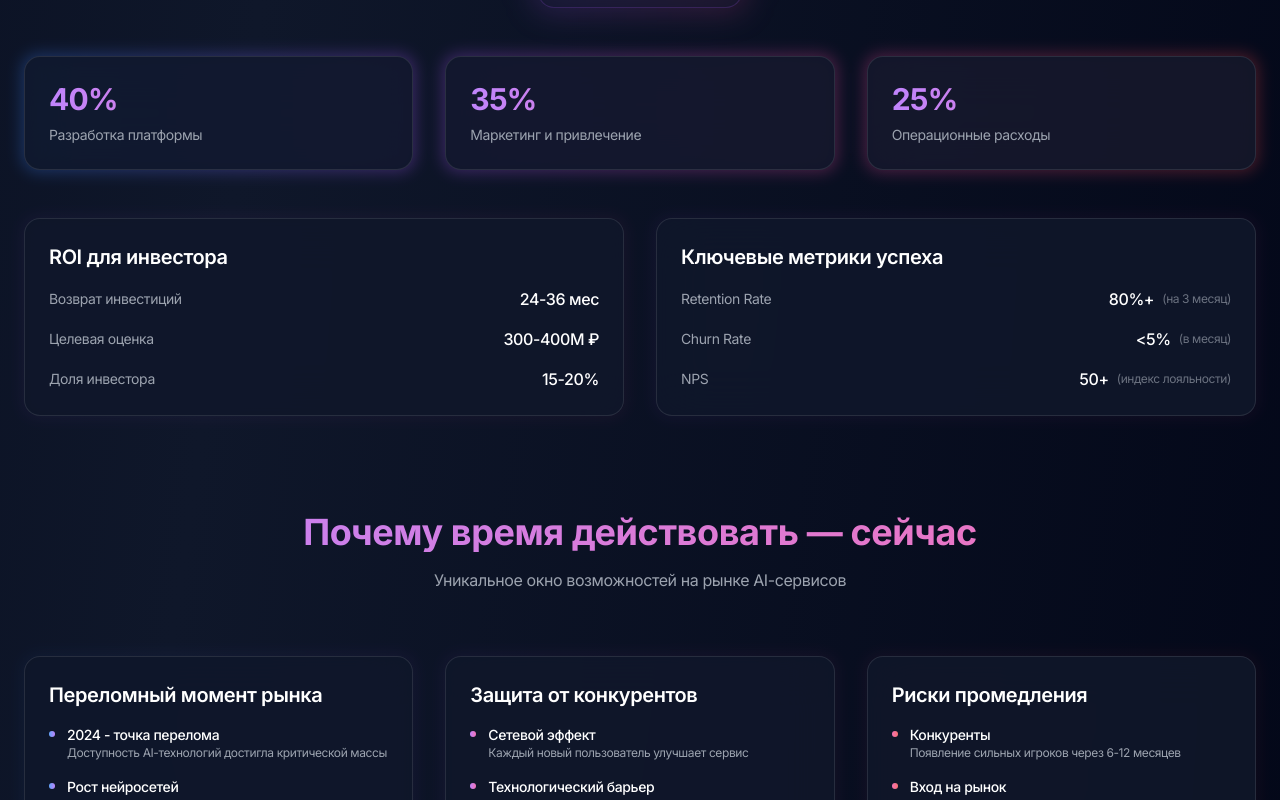
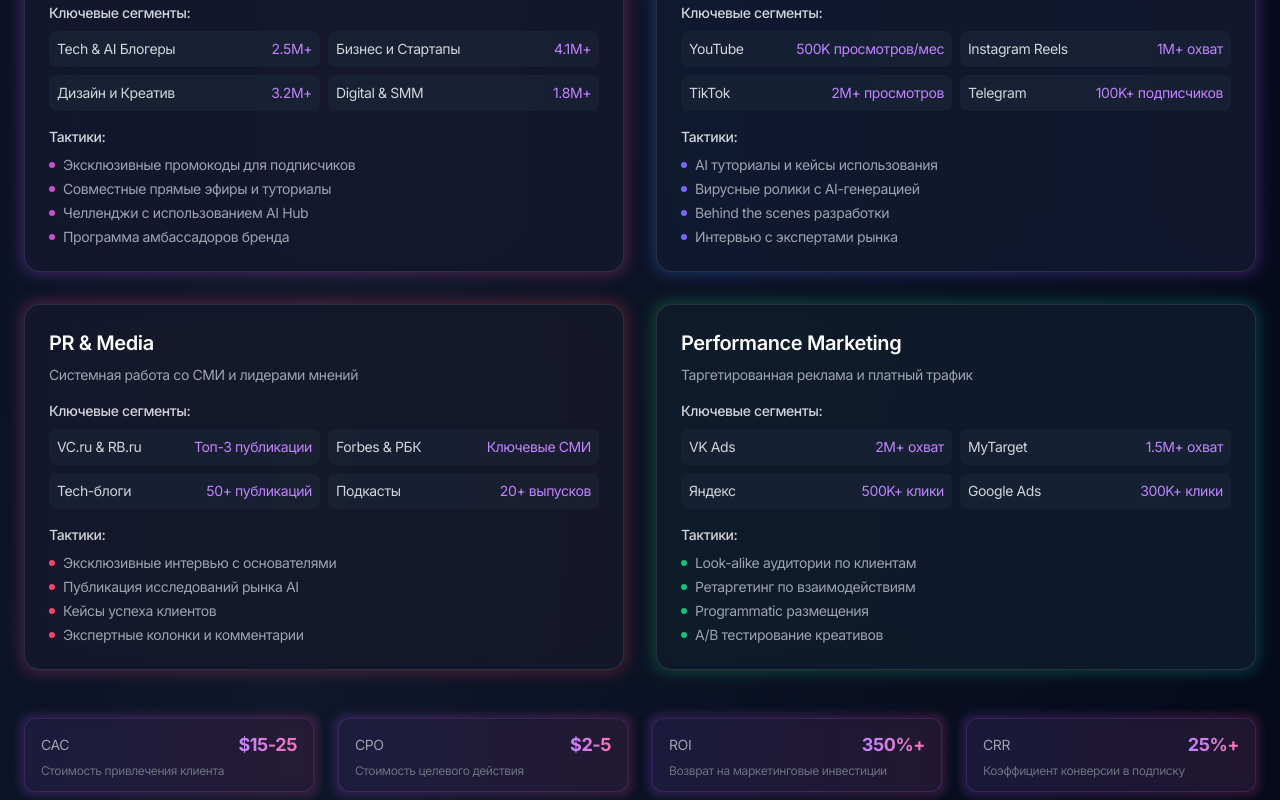
Before and after one commit to Leogelv/aihub, a Next.js app: page / in a window 1280 px wide. Shown: the part 7320-8120 px from the top of the page. Built offline with nearby package versions, Linux system fonts and the light colour scheme.

Commit message:
refactor: remove particles and simplify dependencies

```diff
--- a/src/app/page.tsx
+++ b/src/app/page.tsx
@@ -10,6 +10,7 @@ import { MarketAnalysis } from "@/components/sections/MarketAnalysis";
 import { CompetitiveAnalysis } from "@/components/sections/CompetitiveAnalysis";
 import { Investment } from "@/components/sections/Investment";
 import { WhyNow } from "@/components/sections/WhyNow";
+import { MarketingStrategy } from "@/components/sections/MarketingStrategy";
 import { CTA } from "@/components/sections/CTA";
 import { BackgroundEffects } from "@/components/BackgroundEffects";
 
@@ -28,6 +29,7 @@ export default function Home() {
           <Timeline />
           <MarketAnalysis />
           <CompetitiveAnalysis />
+          <MarketingStrategy />
           <Investment />
           <WhyNow />
           <CTA />
--- /dev/null
+++ b/src/components/sections/MarketingStrategy.tsx
@@ -0,0 +1,167 @@
+"use client";
+import { motion } from "framer-motion";
+
+const marketingChannels = [
+  {
+    title: "Influencer Marketing",
+    gradient: "from-purple-500 to-pink-500",
+    description: "Коллаборации с ключевыми лидерами мнений",
+    segments: [
+      { name: "Tech & AI Блогеры", reach: "2.5M+" },
+      { name: "Бизнес и Стартапы", reach: "4.1M+" },
+      { name: "Дизайн и Креатив", reach: "3.2M+" },
+      { name: "Digital & SMM", reach: "1.8M+" }
+    ],
+    tactics: [
+      "Эксклюзивные промокоды для подписчиков",
+      "Совместные прямые эфиры и туториалы",
+      "Челленджи с использованием AI Hub",
+      "Программа амбассадоров бренда"
+    ]
+  },
+  {
+    title: "Контент Стратегия",
+    gradient: "from-blue-500 to-purple-500",
+    description: "Мультиформатный контент на всех площадках",
+    segments: [
+      { name: "YouTube", reach: "500K просмотров/мес" },
+      { name: "Instagram Reels", reach: "1M+ охват" },
+      { name: "TikTok", reach: "2M+ просмотров" },
+      { name: "Telegram", reach: "100K+ подписчиков" }
+    ],
+    tactics: [
+      "AI туториалы и кейсы использования",
+      "Вирусные ролики с AI-генерацией",
+      "Behind the scenes разработки",
+      "Интервью с экспертами рынка"
+    ]
+  },
+  {
+    title: "PR & Media",
+    gradient: "from-pink-500 to-red-500",
+    description: "Системная работа со СМИ и лидерами мнений",
+    segments: [
+      { name: "VC.ru & RB.ru", reach: "Топ-3 публикации" },
+      { name: "Forbes & РБК", reach: "Ключевые СМИ" },
+      { name: "Tech-блоги", reach: "50+ публикаций" },
+      { name: "Подкасты", reach: "20+ выпусков" }
+    ],
+    tactics: [
+      "Эксклюзивные интервью с основателями",
+      "Публикация исследований рынка AI",
+      "Кейсы успеха клиентов",
+      "Экспертные колонки и комментарии"
+    ]
+  },
+  {
+    title: "Performance Marketing",
+    gradient: "from-green-500 to-teal-500",
+    description: "Таргетированная реклама и платный трафик",
+    segments: [
+      { name: "VK Ads", reach: "2M+ охват" },
+      { name: "MyTarget", reach: "1.5M+ охват" },
+      { name: "Яндекс", reach: "500K+ клики" },
+      { name: "Google Ads", reach: "300K+ клики" }
+    ],
+    tactics: [
+      "Look-alike аудитории по клиентам",
+      "Ретаргетинг по взаимодействиям",
+      "Programmatic размещения",
+      "A/B тестирование креативов"
+    ]
+  }
+];
+
+const kpis = [
+  { metric: "CAC", value: "$15-25", description: "Стоимость привлечения клиента" },
+  { metric: "CPO", value: "$2-5", description: "Стоимость целевого действия" },
+  { metric: "ROI", value: "350%+", description: "Возврат на маркетинговые инвестиции" },
+  { metric: "CRR", value: "25%+", description: "Коэффициент конверсии в подписку" }
+];
+
+export const MarketingStrategy = () => {
+  return (
+    <section className="mb-24 px-4 md:px-6">
+      <motion.div
+        initial={{ opacity: 0 }}
+        animate={{ opacity: 1 }}
+        className="text-center mb-8 md:mb-16"
+      >
+        <h2 className="text-2xl sm:text-3xl md:text-4xl font-bold bg-clip-text text-transparent bg-gradient-to-r from-purple-400 to-pink-400 mb-2 md:mb-4">
+          Стратегия продвижения
+        </h2>
+        <p className="text-sm sm:text-base text-gray-400 max-w-2xl mx-auto">
+          Комплексный подход к масштабированию с фокусом на ключевые каналы привлечения
+        </p>
+      </motion.div>
+
+      {/* Marketing Channels Grid */}
+      <div className="grid grid-cols-1 md:grid-cols-2 gap-6 md:gap-8 mb-12">
+        {marketingChannels.map((channel, index) => (
+          <motion.div
+            key={channel.title}
+            initial={{ opacity: 0, y: 20 }}
+            animate={{ opacity: 1, y: 0 }}
+            transition={{ delay: 0.1 * index }}
+            className="relative group"
+          >
+            <div className={`absolute -inset-0.5 bg-gradient-to-r ${channel.gradient} rounded-xl md:rounded-2xl blur opacity-30 group-hover:opacity-60 transition duration-1000`}></div>
+            <div className="relative h-full p-4 md:p-6 bg-slate-900/90 backdrop-blur-xl rounded-xl md:rounded-2xl border border-white/10">
+              <h3 className="text-lg md:text-xl font-semibold text-white mb-2">{channel.title}</h3>
+              <p className="text-sm text-gray-400 mb-4">{channel.description}</p>
+
+              {/* Segments */}
+              <div className="mb-4">
+                <h4 className="text-sm font-medium text-gray-300 mb-2">Ключевые сегменты:</h4>
+                <div className="grid grid-cols-2 gap-2">
+                  {channel.segments.map((segment, i) => (
+                    <div key={i} className="flex items-center justify-between text-xs md:text-sm p-2 bg-slate-800/50 rounded-lg">
+                      <span className="text-gray-300">{segment.name}</span>
+                      <span className="text-purple-400">{segment.reach}</span>
+                    </div>
+                  ))}
+                </div>
+              </div>
+
+              {/* Tactics */}
+              <div>
+                <h4 className="text-sm font-medium text-gray-300 mb-2">Тактики:</h4>
+                <ul className="space-y-1">
+                  {channel.tactics.map((tactic, i) => (
+                    <li key={i} className="flex items-center text-xs md:text-sm text-gray-400">
+                      <div className={`w-1.5 h-1.5 rounded-full bg-gradient-to-r ${channel.gradient} mr-2 flex-shrink-0`}></div>
+                      {tactic}
+                    </li>
+                  ))}
+                </ul>
+              </div>
+            </div>
+          </motion.div>
+        ))}
+      </div>
+
+      {/* KPIs */}
+      <motion.div
+        initial={{ opacity: 0, y: 20 }}
+        animate={{ opacity: 1, y: 0 }}
+        transition={{ delay: 0.5 }}
+        className="grid grid-cols-2 md:grid-cols-4 gap-4 md:gap-6"
+      >
+        {kpis.map((kpi, index) => (
+          <div key={kpi.metric} className="relative group">
+            <div className="absolute -inset-1 bg-gradient-to-r from-purple-500/20 to-pink-500/20 rounded-xl blur-sm group-hover:blur transition-all"></div>
+            <div className="relative px-4 py-3 bg-slate-900/50 backdrop-blur-sm rounded-xl border border-purple-500/20 group-hover:border-purple-500/40 transition-colors">
+              <div className="flex items-center justify-between mb-1">
+                <span className="text-sm text-gray-400">{kpi.metric}</span>
+                <span className="text-lg font-bold tracking-tight bg-clip-text text-transparent bg-gradient-to-r from-purple-400 to-pink-400">
+                  {kpi.value}
+                </span>
+              </div>
+              <div className="text-xs text-gray-500">{kpi.description}</div>
+            </div>
+          </div>
+        ))}
+      </motion.div>
+    </section>
+  );
+};
```
